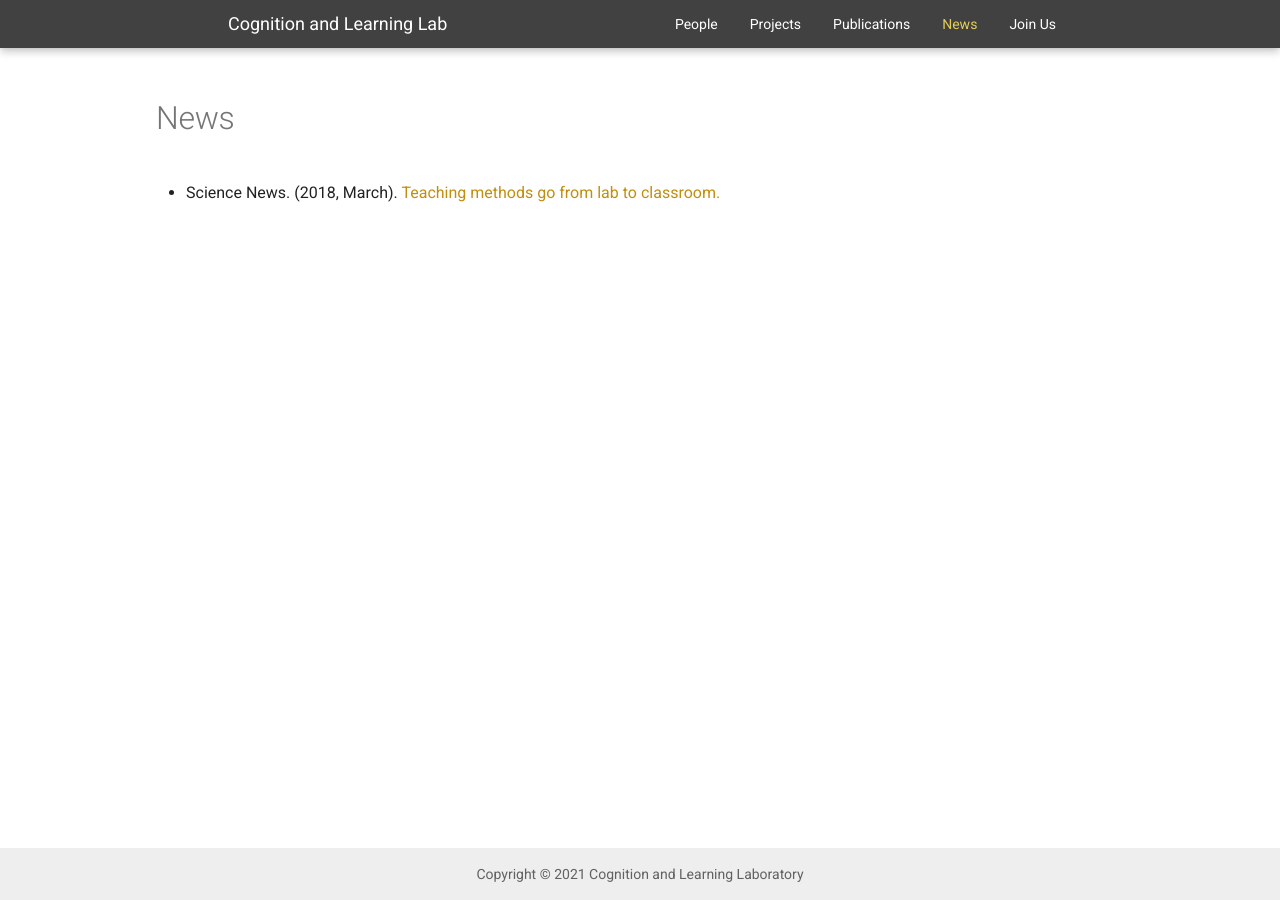
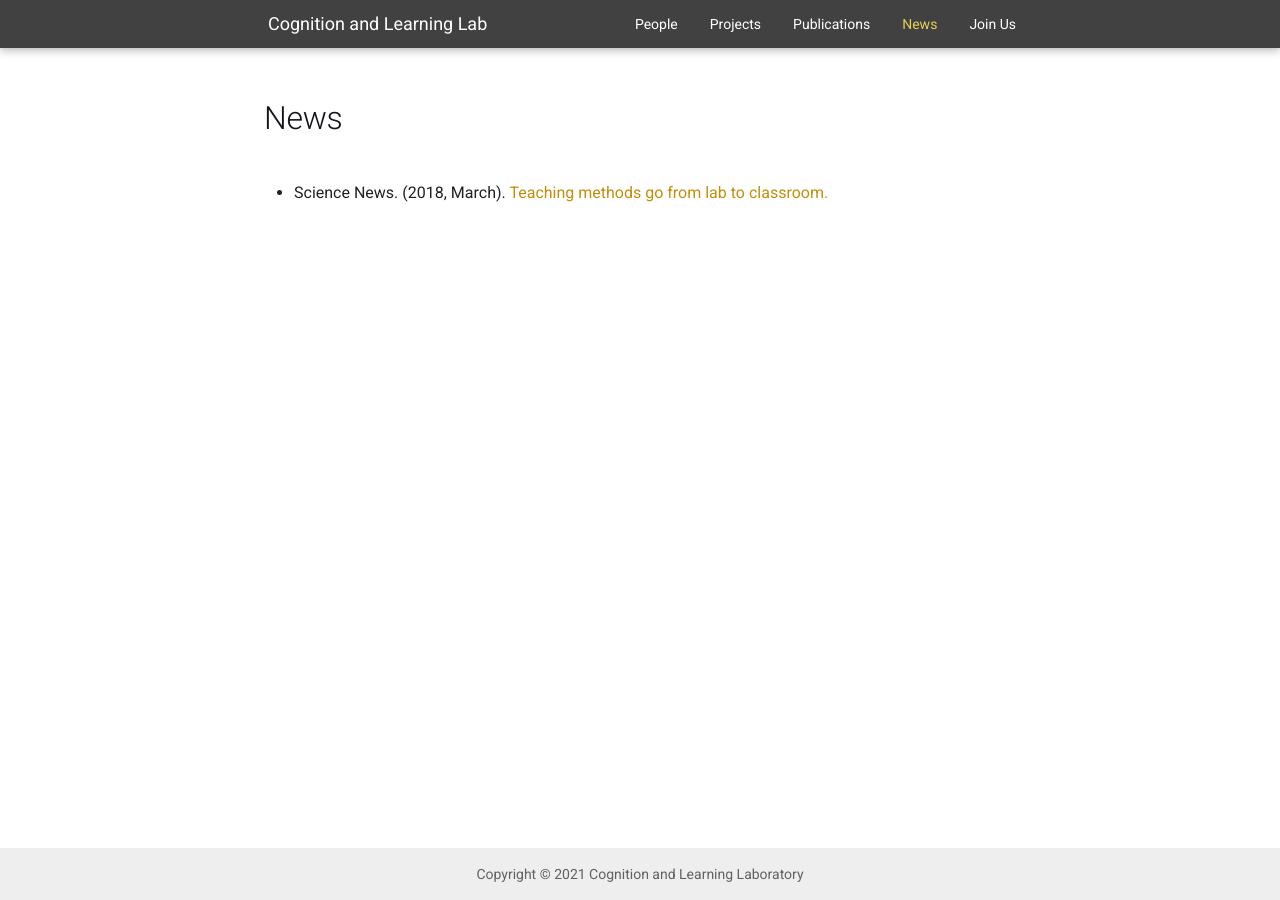
Before and after one commit to shivanya-chandra/pcllab.github.io, an MkDocs documentation site: the page built from docs/news.md, in a window 1280 px wide. Built offline with MkDocs 1.6.1 and Material for MkDocs 9.7.7, drawn with Linux system fonts in a browser that asks for light colours.

Commit message:
finish sideburns

```diff
--- a/docs/css/baseline.css
+++ b/docs/css/baseline.css
@@ -1,7 +1,3 @@
-/* Table of Contents
-
-
-*/
 
 /* PCLLAB Styling */
 :root {
@@ -32,3 +28,6 @@
 .md-typeset :is(h2, h3, h4, h5, h6) {
   margin: 0;
 }
+.md-typeset h1 {
+  color: var(--md-primary-fg-color)
+}
--- a/docs/css/sideburns.css
+++ b/docs/css/sideburns.css
@@ -1,24 +1,50 @@
+/*
+  This css makes the Navigation and Table of Contents appear "outside" the content width
+  Actually, it expands the max-widths, makes the Nav and Toc invisible but still take space
+  and adds padding to the AppBar so it appears that the sidebars are outside
+*/
+
+/* Resize content smaller */
 .md-grid {
-  max-width:70rem;
+  max-width: 74rem;
 }
+.md-sidebar {
+  max-width: 12rem;
+  margin:0;
+}
+/* .md-content {
+  max-width: 50rem;
+} */
 
-.md-main__inner {
-  /* max-width:70rem; */
-  justify-content: center;
+/* Hide the Toc at same breakpoint as Navigation */
+/* :not([hidden]) is just more specific so css is applied */
+.md-sidebar--secondary:not([hidden]) {
+  display: none;
 }
+@media screen and (min-width: 76.1875em) {
+  .md-content {
+    max-width: 50rem;
+  }
+  .md-sidebar--secondary:not([hidden]) {
+    display: block;
+  }
 
-.md-sidebar {
-  max-width:10rem;
+  /* Get AppBar to align when Nav and Toc in DOM */
+  /* Sidebar width + 0.2rem right-left side margin*/
+  .md-header__inner {
+    padding-left: 12.4rem;
+    padding-right: 12.4rem;
+  }
+  /* Hide but still take up space */
+  .md-sidebar:is([hidden]) {
+    visibility: hidden;
+    display: block;
+  }
+
+  /* Make content line up consistently */
+  /* Overrides weird, randomly changing, half implemented styles from mkdocs/material */
+  .md-content__inner {
+    margin-left: 1.2rem;
+    margin-right: 1.2rem;
+  }
 }
-
-.md-content {
-  max-width:50rem;
-}
-
-.header-sideburn {
-  width:10rem;
-  margin-left: 0.2rem;
-  margin-right: 0.2rem;
-}
-
-/* 76.1875rem */
--- a/docs/js/header.js
+++ b/docs/js/header.js
@@ -14,12 +14,11 @@
     };
   }
 
-  const dropdownList = document.getElementsByClassName("dropdown-list");
+  const dropdownList = document.getElementsByClassName("dropdown-list")[0];
   const headerBurger = document.getElementById("header-burger");
 
   headerBurger.onclick = () => {
     dropdownList.classList.toggle("show");
-    handbookDropdownList.classList.remove("show");
   };
 
   window.onclick = (event) => {
--- a/overrides/partials/header.html
+++ b/overrides/partials/header.html
@@ -1,7 +1,6 @@
 <header class="md-header" data-md-component="header" data-md-state="shadow">
   <nav class="md-header__inner md-grid" area-label="Header">
 
-    <div class="header-sideburn"></div>
     <!-- Header title -->
     <div class="md-header__title" data-md-component="header-title">
       <div class="md-header__ellipsis">
@@ -59,6 +58,5 @@
       </li>
       {% endif %} {% endfor %}
     </ul>
-    <div class="header-sideburn"></div>
   </nav>
 </header>
--- /dev/null
+++ b/overrides/partials/nav.html
@@ -0,0 +1,42 @@
+
+<!-- Determine class according to configuration -->
+{% set class = "md-nav md-nav--primary" %} {% if "navigation.tabs" in features
+%} {% set class = class ~ " md-nav--lifted" %} {% endif %} {% if "toc.integrate"
+in features %} {% set class = class ~ " md-nav--integrated" %} {% endif %}
+
+<!-- Main navigation -->
+<nav
+  class="{{ class }}"
+  aria-label="{{ lang.t('nav.title') }}"
+  data-md-level="0"
+>
+  <!-- Site title -->
+  <label class="md-nav__title" for="__drawer">
+    <a
+      href="{{ config.extra.homepage | d(nav.homepage.url, true) | url }}"
+      title="{{ config.site_name | e }}"
+      class="md-nav__button md-logo"
+      aria-label="{{ config.site_name }}"
+      data-md-component="logo"
+    >
+      {% include "partials/logo.html" %}
+    </a>
+    {{ config.site_name }}
+  </label>
+
+  <!-- Repository information -->
+  {% if config.repo_url %}
+  <div class="md-nav__source">{% include "partials/source.html" %}</div>
+  {% endif %}
+
+  <!-- Render item list -->
+  <ul class="md-nav__list" data-md-scrollfix>
+    {% for top_item in nav %}
+      {% if top_item.title == "Handbook" %}
+      {% for nav_item in top_item.children %} {% set path = "__nav_" ~ loop.index %} {% set
+    level = 1 %} {% include "partials/nav-item.html" %} {% endfor %}
+      {% endif %}
+    {% endfor %}
+
+  </ul>
+</nav>
```
Also changed, not shown: docs/index.md (+7 -5 lines).
